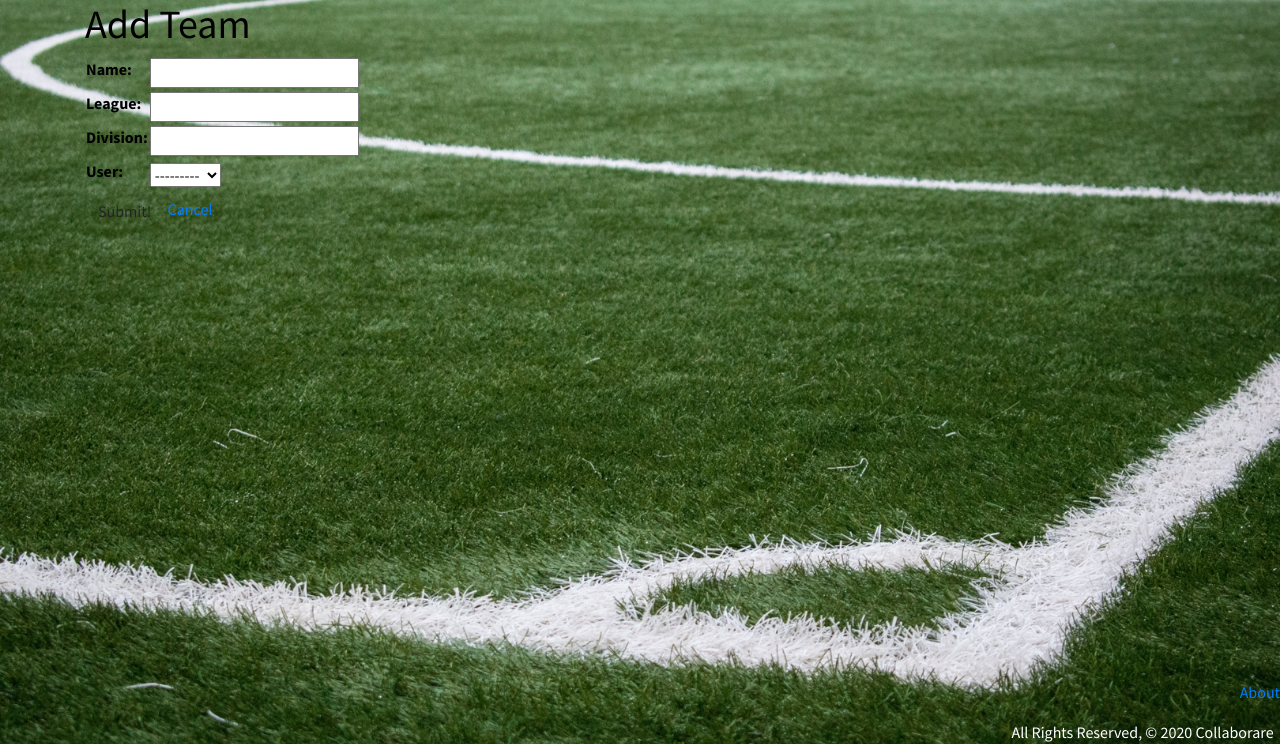
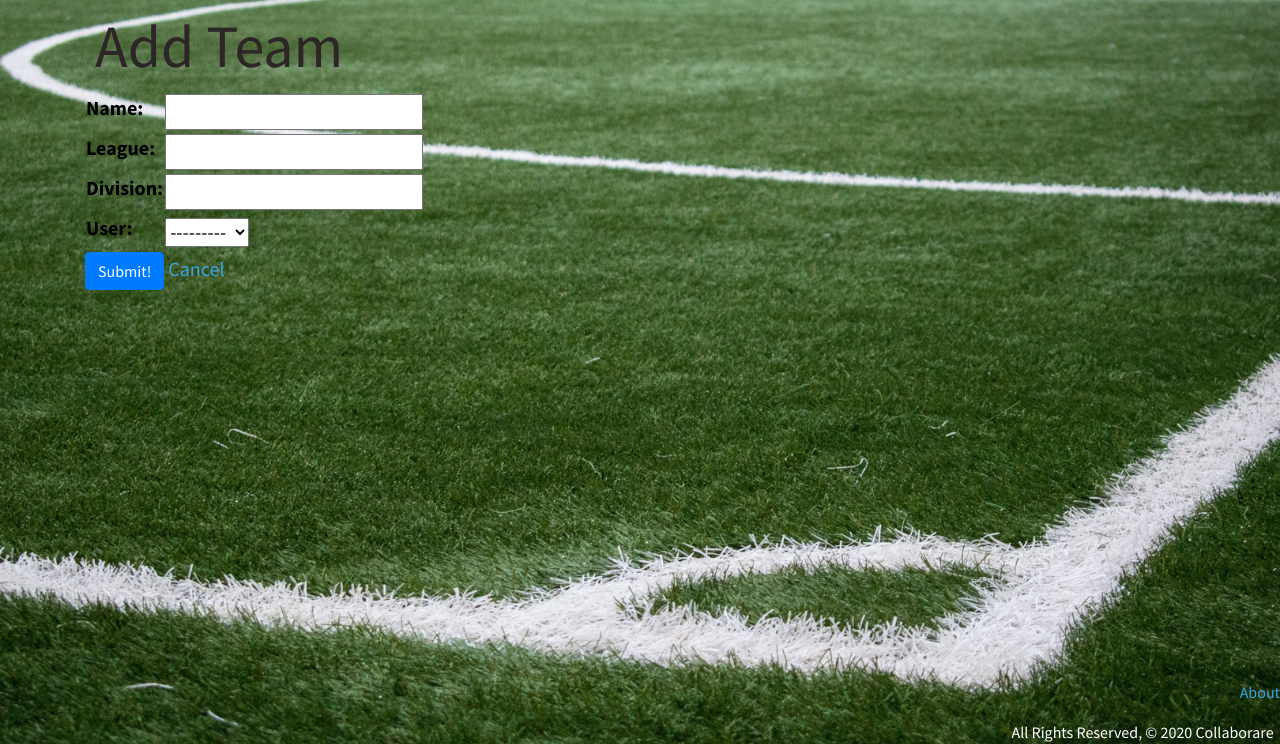
Before and after one commit to cemaytac/Collaborare, a Django app: page /team/create in a window 1280 px wide. Shown: the part 56-800 px from the top of the page. Run offline with Django 3.2, Linux system fonts and the light colour scheme; the visitor is signed in with stand-in values (Sample User, id 1); data comes from the database, SQL or seed files in the repository; some libraries are stand-ins or nearby versions.

Commit message:
styling and colors

```diff
--- a/main_app/static/css/style.css
+++ b/main_app/static/css/style.css
@@ -8,25 +8,40 @@ body {
   font-family: 'Source Sans Pro', sans-serif;
 }
 
+a {
+  color: #38A6E5;
+}
+
+h1 {
+  color: #2C2726;
+  font-size: 60px;
+  margin: 10px;
+}
+
 .nav-item {
   display: flex;
   flex-direction: row;
 }
 
-h1.main {
-  font-size: 60px;
-}
-
 main {
   flex: 1 0 auto;
   color: black;
-  font-size: 16px;
+  font-size: 20px;
 }
 
 .card {
   display: flex;
-  flex-direction: row;
-  width: 50%;
+  background-color: #E8F1F2;
+  padding: 10px;
+  margin: 10px;
+  width: 22em;
+}
+
+.button.div {
+  display: flex;
+  flex-wrap: wrap;
+  padding: 10px;
+  margin: 10px;
 }
 
 footer.page-footer {
--- a/main_app/templates/main_app/player_confirm_delete.html
+++ b/main_app/templates/main_app/player_confirm_delete.html
@@ -7,7 +7,9 @@
 
 <form action="" method="POST">
   {% csrf_token %}
-  <input type="submit" value="Yes - Delete!" class="btn">
-  <a href="{% url 'detail' player.id %}">Cancel</a>
+  <div class='button-div'>
+    <input type="submit" value="Yes - Delete!" class="btn">
+    <a href="{% url 'detail' player.id %}">Cancel</a>
+  </div>
 </form>
 {% endblock %}
--- a/main_app/templates/main_app/player_form.html
+++ b/main_app/templates/main_app/player_form.html
@@ -13,8 +13,10 @@
     <!-- Render the inputs inside of <tr>s & <td>s -->
     {{ form.as_table }}
   </table>
-  <input type="submit" value="Submit!" class="btn">
+</form>
+<div class='button-div'>
+  <input type="submit" value="Submit!" class="btn btn-primary" id='btn-primary'>
   <a href="{% url 'index' %}">Cancel</a>
-</form>
+</div>
 
 {% endblock %}
--- a/main_app/templates/main_app/team_form.html
+++ b/main_app/templates/main_app/team_form.html
@@ -13,8 +13,10 @@
     <!-- Render the inputs inside of <tr>s & <td>s -->
     {{ form.as_table }}
   </table>
-  <input type="submit" value="Submit!" class="btn">
-  <a href="{% url 'index' %}">Cancel</a>
+  <div class='button-div'>
+    <input type="submit" value="Submit!" class="btn btn-primary" id='btn-primary'>
+    <a href="{% url 'index' %}">Cancel</a>
+  </div>
 </form>
 
 {% endblock %}
--- a/main_app/templates/main_app/training_confirm_delete.html
+++ b/main_app/templates/main_app/training_confirm_delete.html
@@ -4,7 +4,9 @@
 <h4>Are you sure you want to delete <span class="teal-text">{{ object.drill }}</span>?</h4>
 <form action="" method="POST">
   {% csrf_token %}
-  <input type="submit" value="Yes - Delete!" class="btn">
-  <a href="{% url 'training_detail' object.id %}">Cancel</a>
+  <div class='button-div'>
+    <input type="submit" value="Yes - Delete!" class="btn">
+    <a href="{% url 'training_detail' object.id %}">Cancel</a>
+  </div>
 </form>
 {% endblock %}
--- a/main_app/templates/main_app/training_form.html
+++ b/main_app/templates/main_app/training_form.html
@@ -14,7 +14,9 @@
     <!-- Render the inputs inside of <tr>s & <td>s -->
     {{ form.as_table }}
   </table>
-  <input type="submit" value="Submit!" class="btn">
+  <div class='button-div'>
+    <input type="submit" value="Submit!" class="btn btn-primary" id='btn-primary'>
+  </div>
 </form>
 
 {% endblock %}
--- a/main_app/templates/players/detail.html
+++ b/main_app/templates/players/detail.html
@@ -28,7 +28,9 @@
   <form action="{% url 'add_stats' player.id %}" method="post">
     {% csrf_token %}
     {{ stat_form.as_p }}
-    <input type="submit" class="btn" value="Add Stat">
+    <div class='button-div'>
+      <input type="submit" class="btn btn-primary" id='btn-primary' value="Add Stat">
+    </div>
   </form>
   <div class='stat-table'>
     <table class="table table-striped">
```
